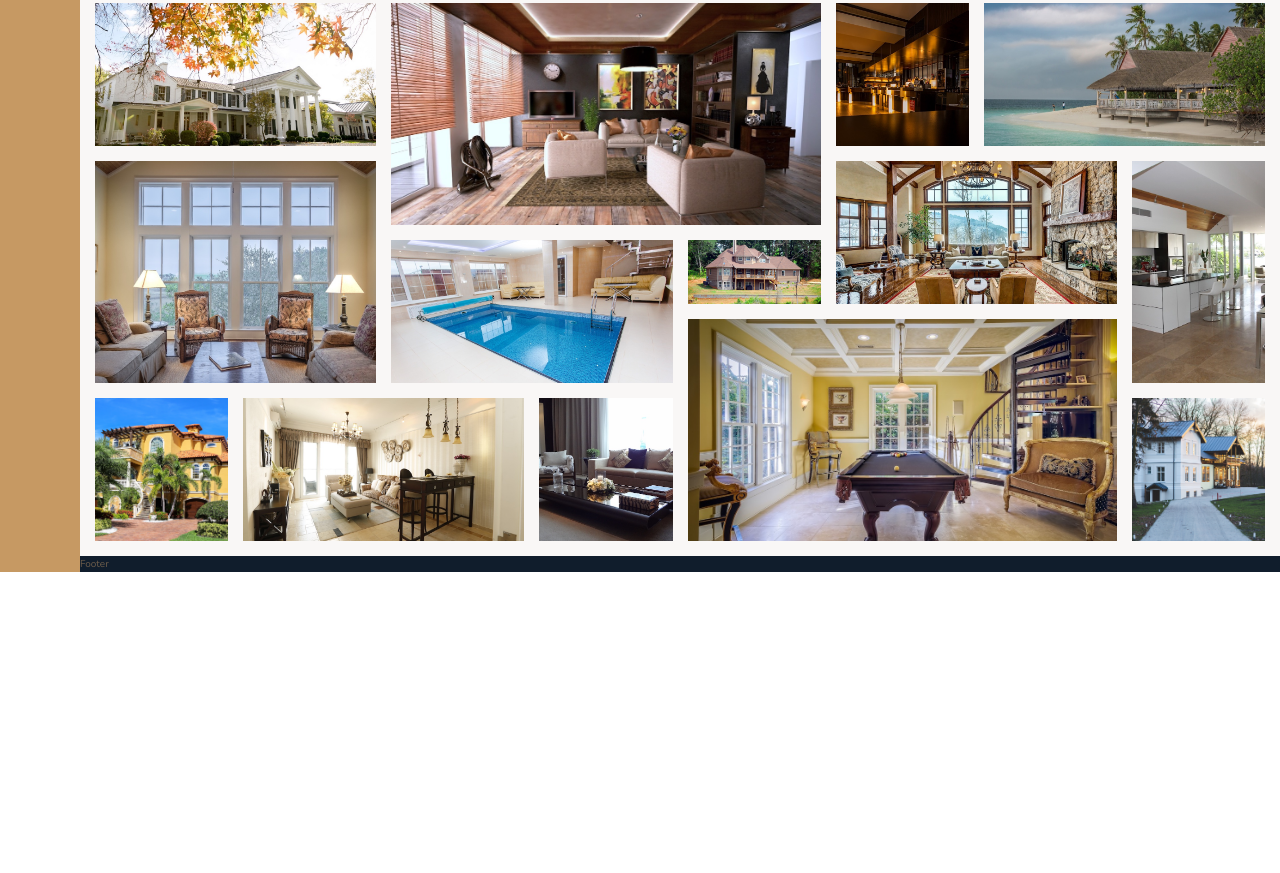
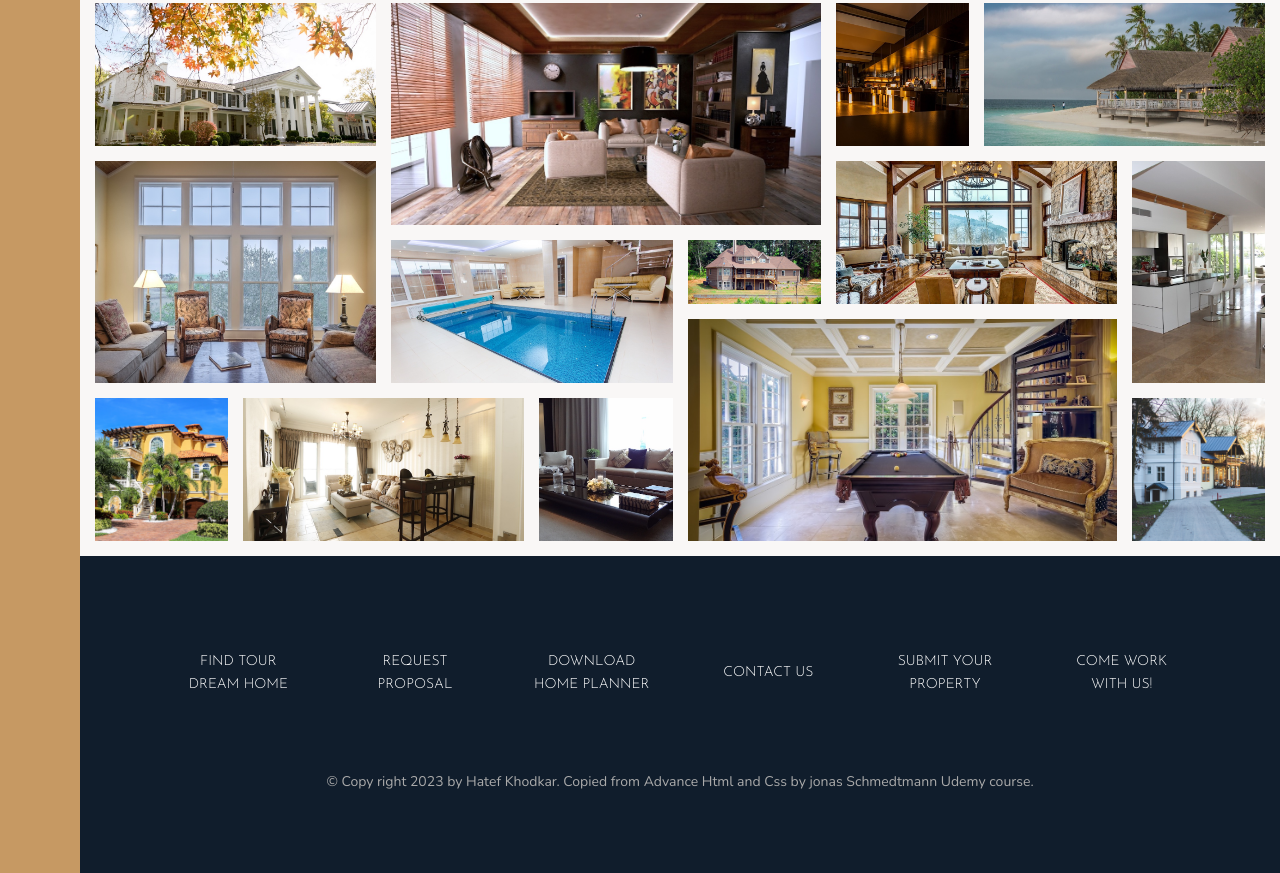
Before and after one commit to hkhodkar/Nexter, a website: page index.html in a window 1280 px wide. Shown: the part 3084-3957 px from the top of the page. Before the commit the page ends 3656 px from the top, so only its background shows below. Drawn offline with nearby package versions, Linux system fonts and the light colour scheme.

Commit message:
add footer

```diff
--- a/index.html
+++ b/index.html
@@ -367,7 +367,17 @@
     </section>
 
     <footer class="footer">
-        Footer
+        <ul class="nav">
+            <li class="nav__item"><a href="" class="nav__link">Find tour dream home</a></li>
+            <li class="nav__item"><a href="" class="nav__link">Request proposal</a></li>
+            <li class="nav__item"><a href="" class="nav__link">Download home planner</a></li>
+            <li class="nav__item"><a href="" class="nav__link">Contact us</a></li>
+            <li class="nav__item"><a href="" class="nav__link">Submit your property</a></li>
+            <li class="nav__item"><a href="" class="nav__link">Come work with us!</a></li>
+        </ul>
+        <p class="copyright">
+            &copy; Copy right 2023 by Hatef Khodkar. Copied from Advance Html and Css by jonas Schmedtmann Udemy course.
+        </p>
     </footer>
 
 </body>
--- a/sass/_footer.scss
+++ b/sass/_footer.scss
@@ -1,5 +1,42 @@
 .footer {
     background-color: $color-secondary;
     grid-column: full-start/full-end;
+    padding: 8rem;
+}
 
+.nav {
+    list-style: none;
+    display: grid;
+    grid-template-columns: repeat(auto-fit, minmax(15rem, 1fr));
+    gap: 2rem;
+    align-items: center;
+
+    &__link:link,
+    &__link:visited {
+        font-size: 1.4rem;
+        color: #fff;
+        text-decoration: none;
+        font-family: $font-display;
+        text-transform: uppercase;
+        text-align: center;
+        padding: 1.5rem;
+        display: block;
+        transition: all .2s;
+    }
+
+    &__link:hover,
+    &__link:active {
+        background-color: rgba(#fff, .05);
+        transform: translateY(-3px);
+    }
 }
+
+.copyright {
+    font-size: 1.4rem;
+    color: $color-grey-light-2;
+    margin-top: 6rem;
+    text-align: center;
+    width: 70%;
+    margin-right: auto;
+    margin-left: auto;
+}
```
Also changed, not shown: css/style.css.
